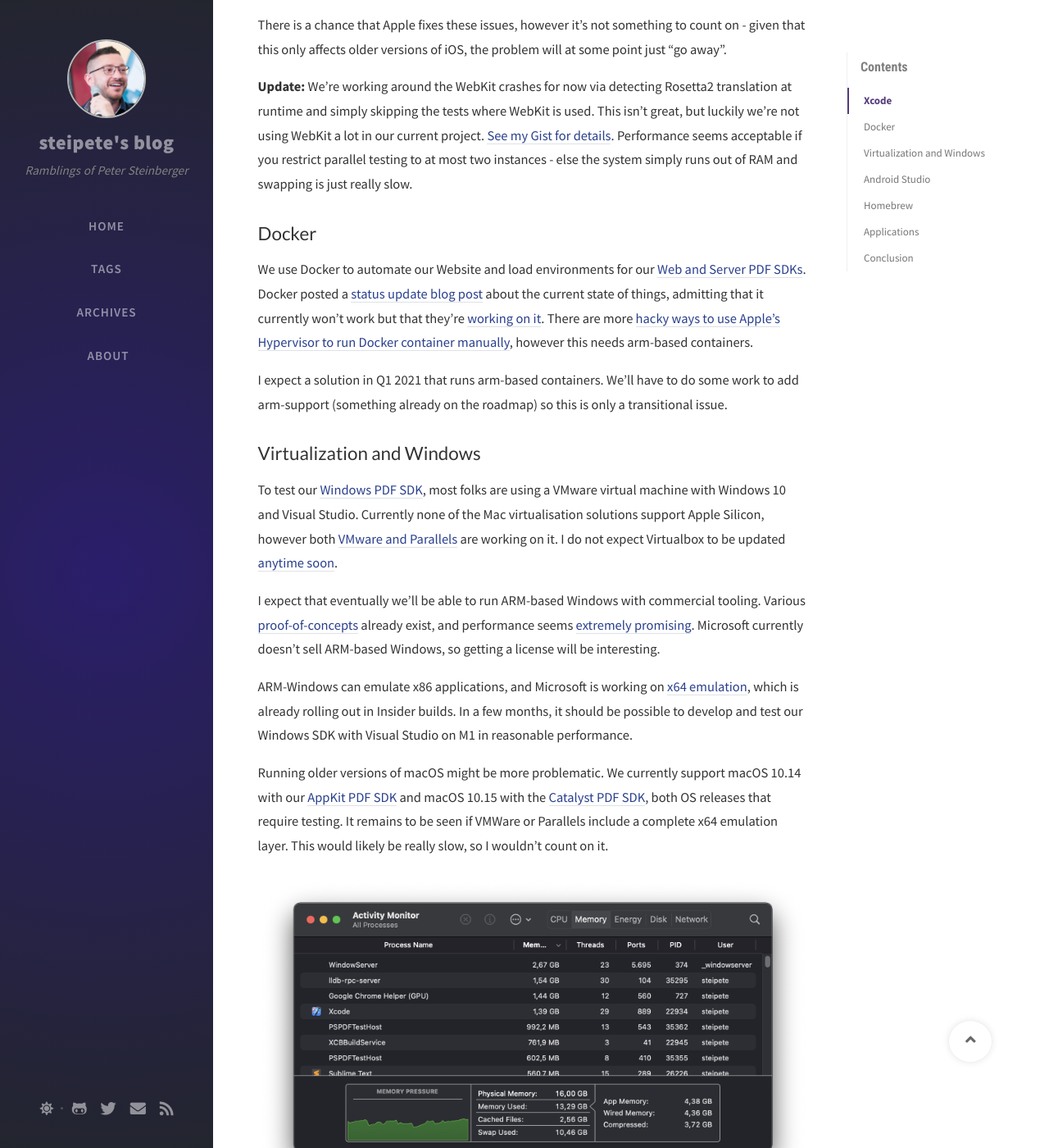
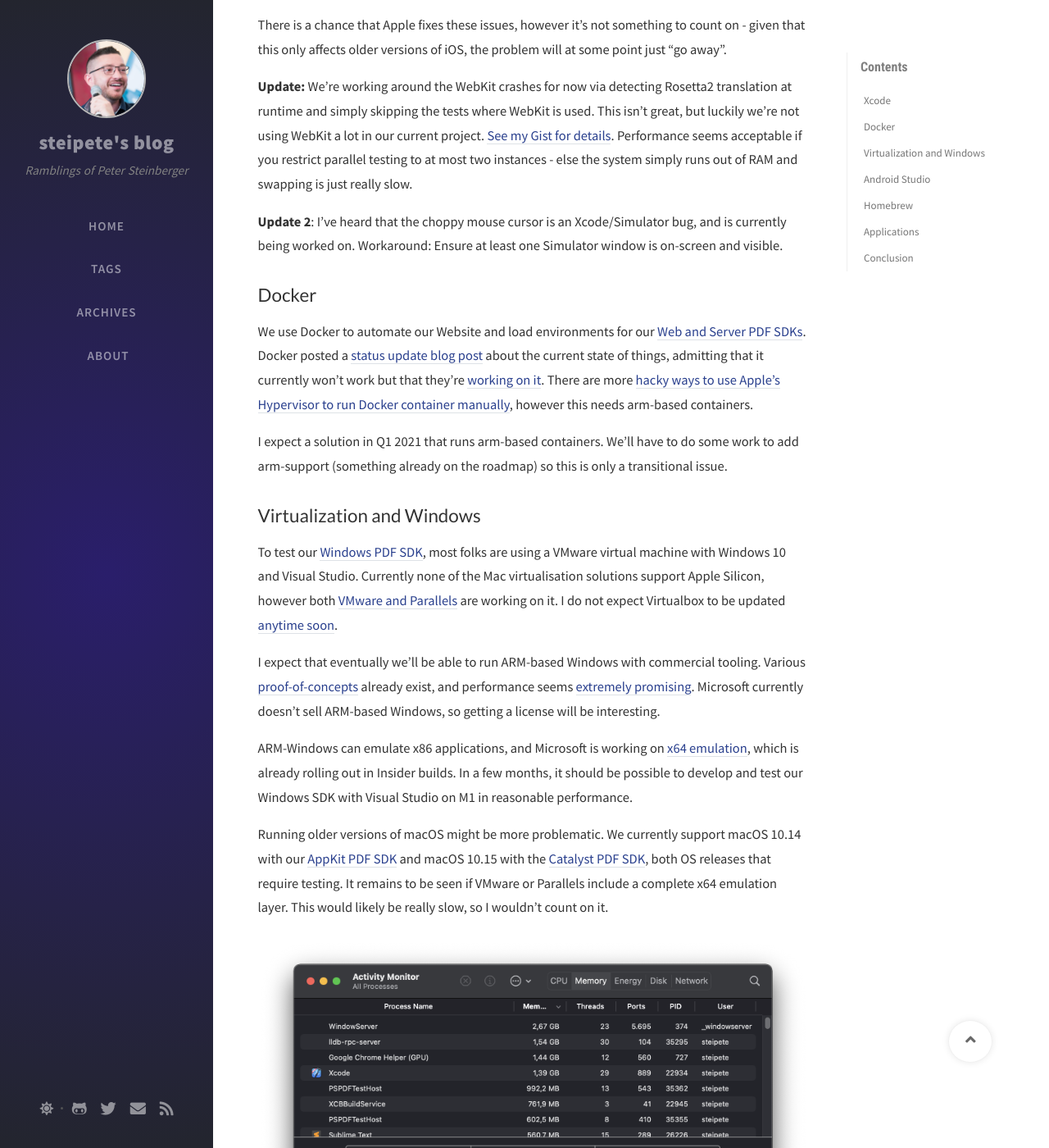
Before and after one commit to steipete/steipete.com, a Jekyll site: the page built from _posts/2020-11-28-apple-silicon-m1-a-developer-perspective.md, in a window 1280 px wide and 1400 px high, scrolled down 1311 px. Shown: the whole window at 82% size. Built offline with Jekyll 4.4.1, drawn with Linux system fonts in a browser that asks for light colours; nearby versions of some CDN libraries; comment, search, counter and statistics services are not loaded.

Commit message:
add note about Simulator bug

```diff
--- a/_posts/2020-11-28-apple-silicon-m1-a-developer-perspective.md
+++ b/_posts/2020-11-28-apple-silicon-m1-a-developer-perspective.md
@@ -25,6 +25,8 @@
 
 **Update:** We're working around the WebKit crashes for now via detecting Rosetta2 translation at runtime and simply skipping the tests where WebKit is used. This isn't great, but luckily we're not using WebKit a lot in our current project. [See my Gist for details](https://gist.github.com/steipete/e15b1fabffc7da7d49c92e3fbd06971a). Performance seems acceptable if you restrict parallel testing to at most two instances - else the system simply runs out of RAM and swapping is just really slow.
 
+**Update 2**: I've heard that the choppy mouse cursor is an Xcode/Simulator bug, and is currently being worked on. Workaround: Ensure at least one Simulator window is on-screen and visible.
+
 ## Docker
 
 We use Docker to automate our Website and load environments for our [Web and Server PDF SDKs](https://pspdfkit.com/pdf-sdk/web/). Docker posted a [status update blog post](https://www.docker.com/blog/apple-silicon-m1-chips-and-docker/) about the current state of things, admitting that it currently won't work but that they're [working on it](https://github.com/docker/roadmap/issues/142). There are more [hacky ways to use Apple's Hypervisor to run Docker container manually](https://finestructure.co/blog/2020/11/27/running-docker-on-apple-silicon-m1-follow-up), however this needs arm-based containers.
@@ -39,7 +41,7 @@
 
 ARM-Windows can emulate x86 applications, and Microsoft is working on [x64 emulation](https://www.neowin.net/news/it039s-official-x64-emulation-is-coming-to-windows-on-arm), which is already rolling out in Insider builds. In a few months, it should be possible to develop and test our Windows SDK with Visual Studio on M1 in reasonable performance.
 
-Running older versions of macOS might be more problematic. We currently support macOS 10.14 with our [AppKit PDF SDK](https://pspdfkit.com/blog/2017/pspdfkit-for-macos/) and macOS 10.15 with  the [Catalyst PDF SDK](https://pspdfkit.com/blog/2019/pspdfkit-for-mac-catalyst/), both OS releases that require testing. It remains to be seen if VMWare or Parallels include a complete x64 emulation layer. This would likely be really slow, so I wouldn't  count on it.
+Running older versions of macOS might be more problematic. We currently support macOS 10.14 with our [AppKit PDF SDK](https://pspdfkit.com/blog/2017/pspdfkit-for-macos/) and macOS 10.15 with  the [Catalyst PDF SDK](https://pspdfkit.com/blog/2019/pspdfkit-for-mac-catalyst/), both OS releases that require testing. It remains to be seen if VMware or Parallels include a complete x64 emulation layer. This would likely be really slow, so I wouldn't  count on it.
 
 ![](/assets/img/2020/m1/memory.png)
 
```
